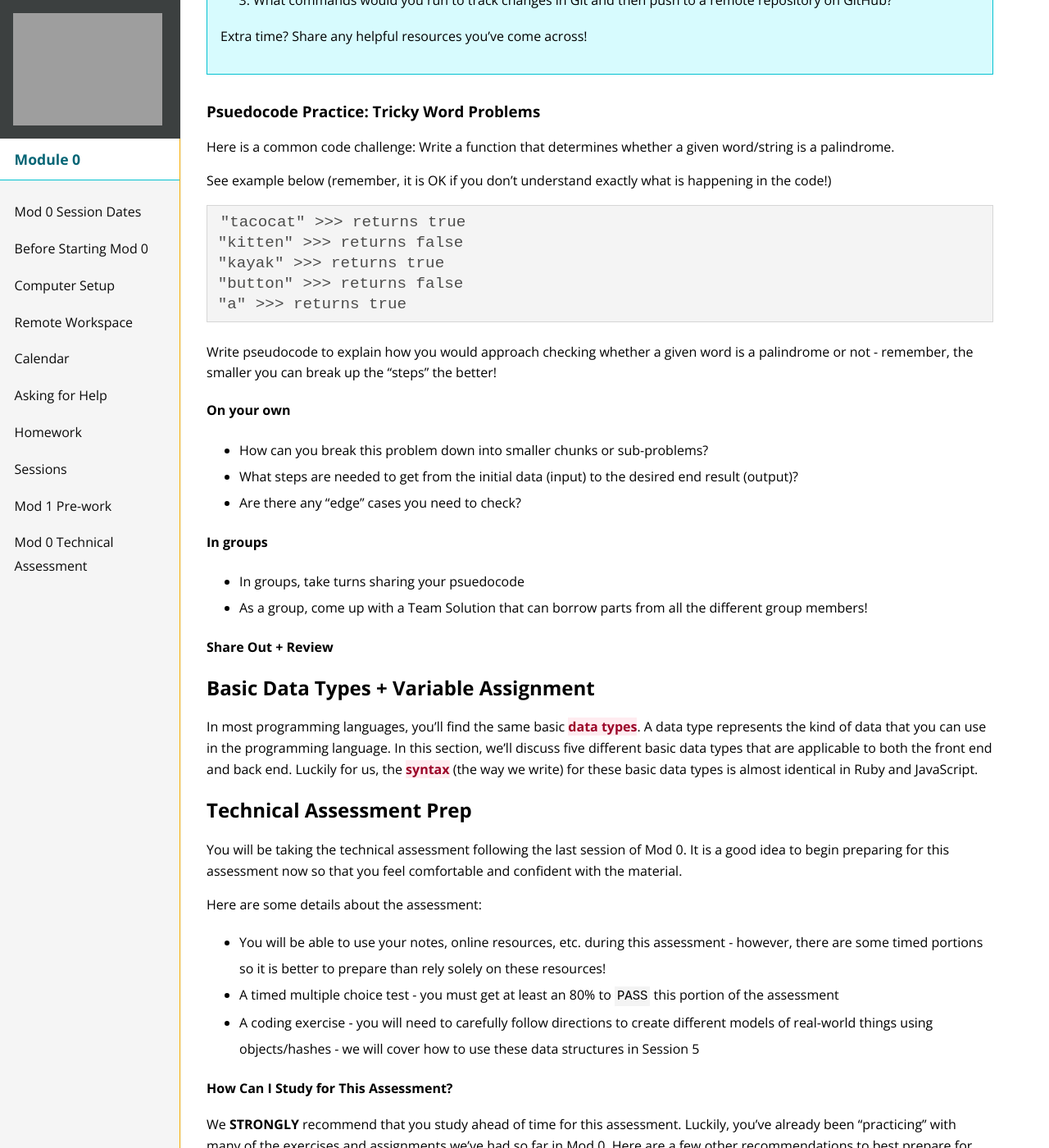
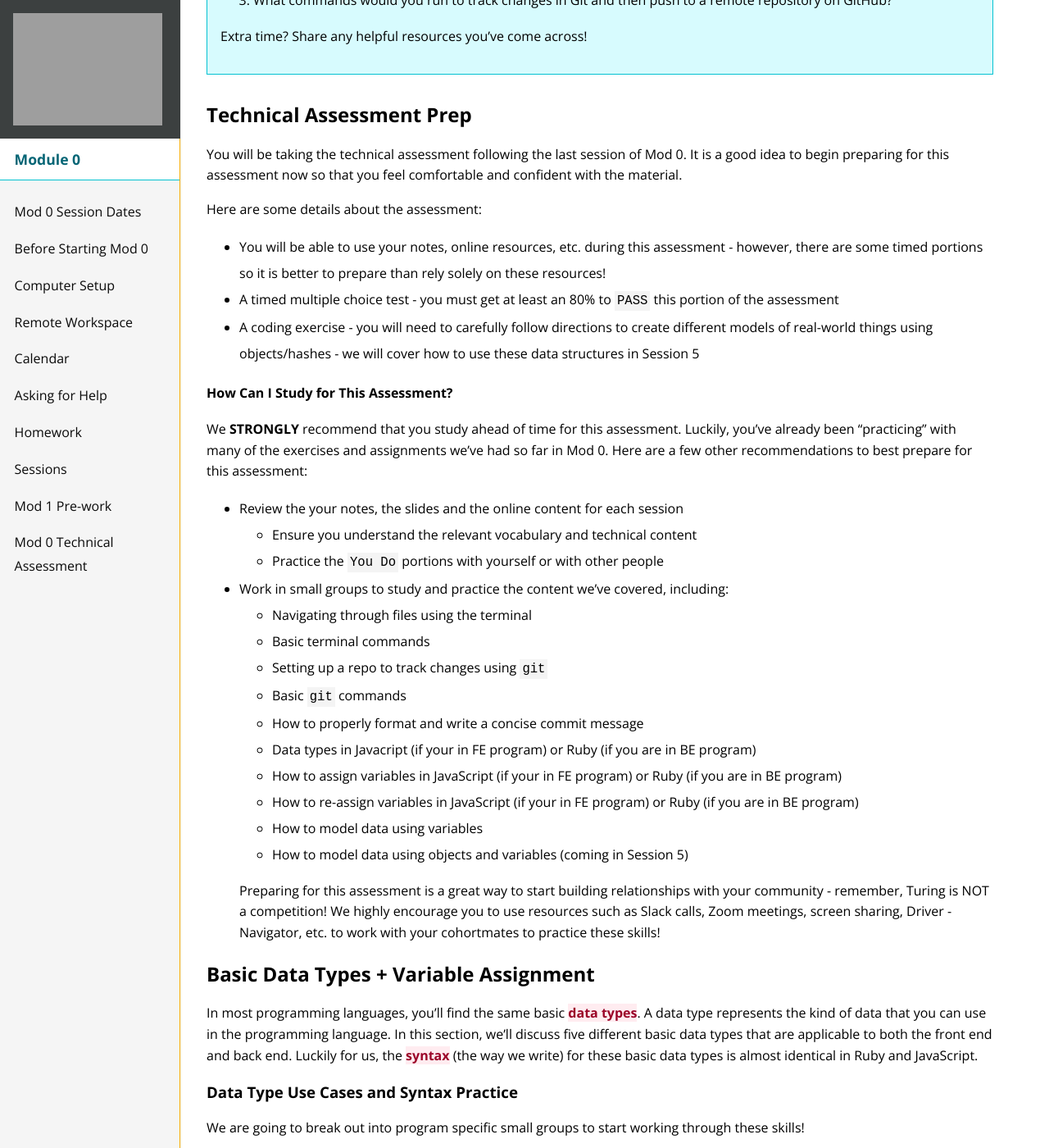
Before and after one commit to turingschool/mod-0-curriculum, a Jekyll site: the page built from session4/index.md, in a window 1280 px wide and 1400 px high, scrolled down 1030 px. Shown: the whole window at 82% size. Built offline with Jekyll 4.4.1, drawn with Linux system fonts in a browser that asks for light colours; nearby versions of some CDN libraries; some of the changed text lies outside the part shown.

Commit message:
Update S4

````diff
--- a/session4/index.md
+++ b/session4/index.md
@@ -5,15 +5,13 @@ subheading: Data Types, Variables + Modeling Real World Things
 ---
 ### Goals
 **By the end of this session, you will be able to:**
-
 - Identify and describe basic data types
 - Assign and re-assign variables in JavaScript or Ruby
 - Model data using variables
 
-
 ### Agenda
 - Housekeeping, Feedback + Goals
-- Pseudocoding Practice
+- Git Worflow Review
 - Data Types + Variable Assignment + Modeling Using Variables
 - Wrap Up
 
@@ -36,38 +34,6 @@ subheading: Data Types, Variables + Modeling Real World Things
   </ol>
   <p>Extra time? Share any helpful resources you’ve come across!</p>
 </div>
-
-### Psuedocode Practice: Tricky Word Problems
-
-Here is a common code challenge: Write a function that determines whether a given word/string is a palindrome.
-
-See example below (remember, it is OK if you don't understand exactly what is happening in the code!)
-
-```
-"tacocat" >>> returns true
-"kitten" >>> returns false
-"kayak" >>> returns true
-"button" >>> returns false
-"a" >>> returns true
-```
-
-Write pseudocode to explain how you would approach checking whether a given word is a palindrome or not - remember, the smaller you can break up the "steps" the better!
-
-#### On your own
-- How can you break this problem down into smaller chunks or sub-problems?
-- What steps are needed to get from the initial data (input) to the desired end result (output)?
-- Are there any "edge" cases you need to check?
-
-#### In groups
-- In groups, take turns sharing your psuedocode
-- As a group, come up with a Team Solution that can borrow parts from all the different group members!
-
-#### Share Out + Review
-
-<a name="datatypes"></a>
-## Basic Data Types + Variable Assignment
-
-In most programming languages, you'll find the same basic <span class="vocab">data types</span>. A data type represents the kind of data that you can use in the programming language. In this section, we'll discuss five different basic data types that are applicable to both the front end and back end. Luckily for us, the <span class="vocab">syntax</span> (the way we write) for these basic data types is almost identical in Ruby and JavaScript.
 
 ## Technical Assessment Prep
 You will be taking the technical assessment following the last session of Mod 0. It is a good idea to begin preparing for this assessment now so that you feel comfortable and confident with the material.
@@ -96,6 +62,12 @@ We **STRONGLY** recommend that you study ahead of time for this assessment. Luck
 
   Preparing for this assessment is a great way to start building relationships with your community - remember, Turing is NOT a competition! We highly encourage you to use resources such as Slack calls, Zoom meetings, screen sharing, Driver - Navigator, etc. to work with your cohortmates to practice these skills!
 
+<a name="datatypes"></a>
+## Basic Data Types + Variable Assignment
+
+In most programming languages, you'll find the same basic <span class="vocab">data types</span>. A data type represents the kind of data that you can use in the programming language. In this section, we'll discuss five different basic data types that are applicable to both the front end and back end. Luckily for us, the <span class="vocab">syntax</span> (the way we write) for these basic data types is almost identical in Ruby and JavaScript.
+
+
 ### Data Type Use Cases and Syntax Practice
 We are going to break out into program specific small groups to start working through these skills!
 - [Frontend: Data Types + Variable Assignment in JavaScript](./data-types-fe.md)
````
Also changed, not shown: other parts of session4/index.md (+1 -1 lines).
